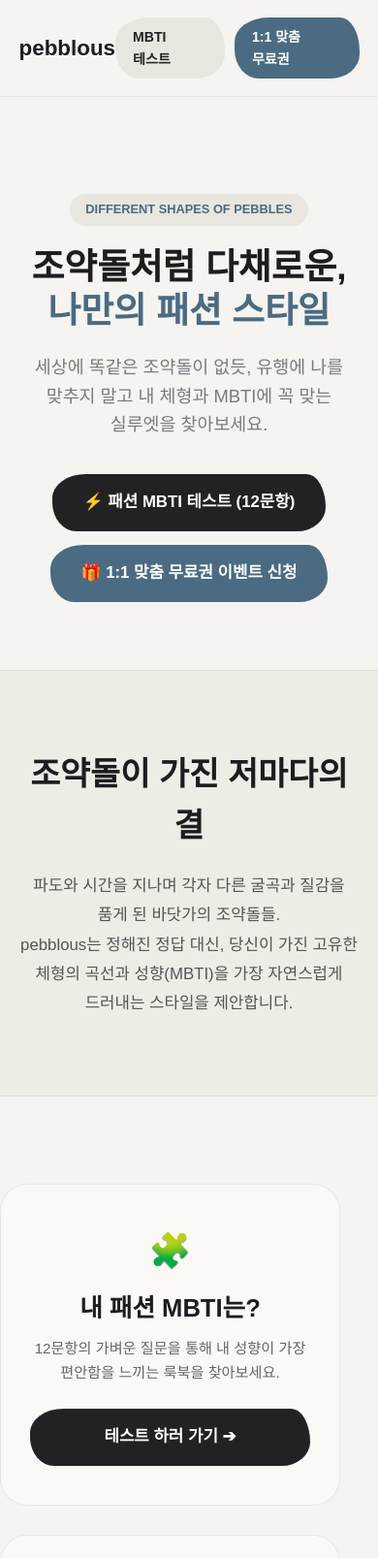
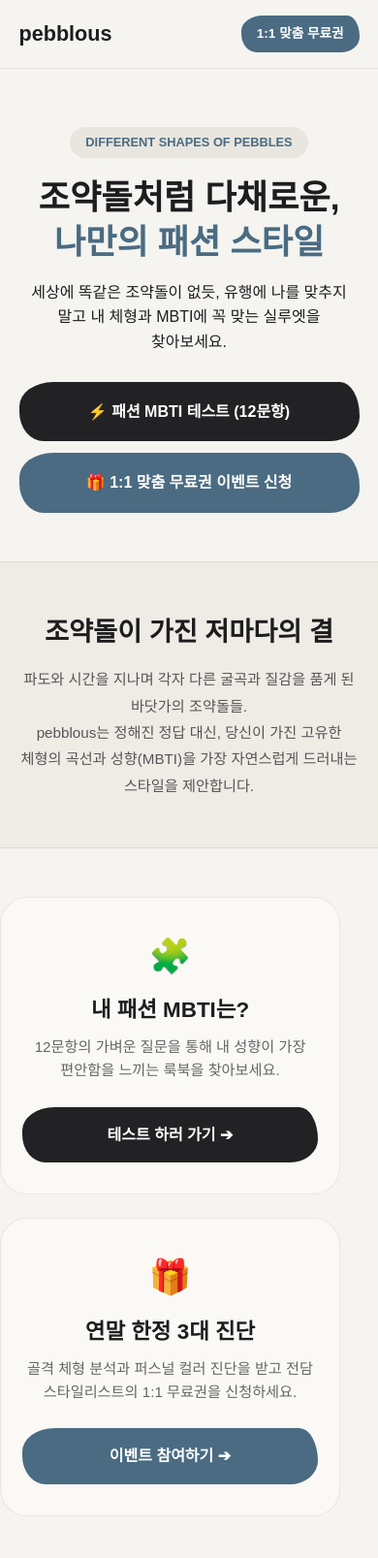
Before and after one commit to fhfh5619-source/lets_pebblous, a website: page Pebble/index.html in a window 390 px wide. Shown: the top 1607 px of the page at 97% size. Drawn offline with Linux system fonts and the light colour scheme; a web font is replaced by a local one.

Commit message:
Update index.html

```diff
--- a/Pebble/index.html
+++ b/Pebble/index.html
@@ -2,7 +2,7 @@
 <html lang="ko">
 <head>
   <meta charset="UTF-8">
-  <meta name="viewport" content="width=device-width, initial-scale=1.0">
+  <meta name="viewport" content="width=device-width, initial-scale=1.0, maximum-scale=1.0, user-scalable=no, viewport-fit=cover">
   <title>pebblous | Different Shapes of Pebbles</title>
   <link rel="stylesheet" href="https://cdn.jsdelivr.net/gh/orioncactus/pretendard@v1.3.9/dist/web/static/pretendard.min.css" />
   <style>
@@ -11,45 +11,71 @@
       --text-muted: #7A7A80; --pebble-blue: #4A6B82; --pebble-dark: #222225;
       --border-soft: rgba(0, 0, 0, 0.07); --radius-pebble: 35px 20px 30px 25px / 25px 35px 25px 30px;
     }
-    * { box-sizing: border-box; margin: 0; padding: 0; font-family: Pretendard, sans-serif; }
+    * { box-sizing: border-box; margin: 0; padding: 0; font-family: Pretendard, sans-serif; -webkit-tap-highlight-color: transparent; }
     body { background: var(--bg-stone); color: var(--text-main); line-height: 1.6; word-break: keep-all; }
     a { text-decoration: none; color: inherit; }
     .container { width: 90%; max-width: 1000px; margin: 0 auto; }
-    header { position: sticky; top: 0; background: rgba(245, 244, 240, 0.9); backdrop-filter: blur(10px); z-index: 100; padding: 18px 0; border-bottom: 1px solid var(--border-soft); }
+
+    header { position: sticky; top: 0; background: rgba(245, 244, 240, 0.92); backdrop-filter: blur(12px); z-index: 100; padding: 16px 0; border-bottom: 1px solid var(--border-soft); }
     .nav-inner { display: flex; align-items: center; justify-content: space-between; }
-    .brand-logo img { height: 36px; object-fit: contain; }
-    .nav-buttons { display: flex; gap: 10px; }
-    .btn-nav-test { background: #E8E6DF; color: #222; padding: 9px 18px; border-radius: var(--radius-pebble); font-size: 0.88rem; font-weight: 600; }
-    .btn-nav-event { background: var(--pebble-blue); color: #fff; padding: 9px 18px; border-radius: var(--radius-pebble); font-size: 0.88rem; font-weight: 600; }
+    .brand-logo img { height: 34px; object-fit: contain; }
+    .nav-buttons { display: flex; gap: 8px; }
+    .btn-nav-test { background: #E8E6DF; color: #222; padding: 8px 16px; border-radius: var(--radius-pebble); font-size: 0.85rem; font-weight: 600; }
+    .btn-nav-event { background: var(--pebble-blue); color: #fff; padding: 8px 16px; border-radius: var(--radius-pebble); font-size: 0.85rem; font-weight: 600; }
 
-    .hero { text-align: center; padding: 100px 0 70px; }
-    .badge { display: inline-block; padding: 6px 16px; background: #E8E6DF; border-radius: 999px; font-size: 0.8rem; font-weight: 700; color: var(--pebble-blue); margin-bottom: 20px; }
-    .hero h1 { font-size: clamp(2.3rem, 5vw, 3.8rem); font-weight: 800; line-height: 1.25; margin-bottom: 20px; }
+    .hero { text-align: center; }
+    .badge { display: inline-block; padding: 6px 16px; background: #E8E6DF; border-radius: 999px; font-size: 0.8rem; font-weight: 700; color: var(--pebble-blue); margin-bottom: 18px; }
     .hero h1 span { color: var(--pebble-blue); }
-    .hero p { font-size: 1.15rem; color: var(--text-muted); max-width: 580px; margin: 0 auto 36px; }
-    .hero-btn-group { display: flex; gap: 14px; justify-content: center; flex-wrap: wrap; }
-    .btn-primary { background: var(--pebble-dark); color: #fff; padding: 16px 32px; border-radius: var(--radius-pebble); font-size: 1.05rem; font-weight: 700; }
-    .btn-event { background: var(--pebble-blue); color: #fff; padding: 16px 32px; border-radius: var(--radius-pebble); font-size: 1.05rem; font-weight: 700; }
+    .hero-btn-group { display: flex; gap: 12px; justify-content: center; }
+    .btn-primary { background: var(--pebble-dark); color: #fff; border-radius: var(--radius-pebble); font-weight: 700; text-align: center; }
+    .btn-event { background: var(--pebble-blue); color: #fff; border-radius: var(--radius-pebble); font-weight: 700; text-align: center; }
 
-    .story-section { background: #EFECE6; padding: 80px 0; border-top: 1px solid var(--border-soft); border-bottom: 1px solid var(--border-soft); text-align: center; }
+    .story-section { background: #EFECE6; border-top: 1px solid var(--border-soft); border-bottom: 1px solid var(--border-soft); text-align: center; }
     .story-box { max-width: 650px; margin: 0 auto; }
-    .story-box h2 { font-size: 2.1rem; margin-bottom: 20px; font-weight: 800; }
-    .story-box p { color: #555; font-size: 1.05rem; line-height: 1.8; }
+    .story-box p { color: #555; line-height: 1.8; }
 
-    .split-grid { display: grid; grid-template-columns: 1fr 1fr; gap: 30px; margin: 90px 0; }
-    .split-card { background: #FAF9F6; border: 1px solid var(--border-soft); border-radius: 28px; padding: 40px 30px; text-align: center; }
-    .split-card h3 { font-size: 1.6rem; margin-bottom: 10px; }
+    .split-grid { display: grid; gap: 24px; }
+    .split-card { background: #FAF9F6; border: 1px solid var(--border-soft); border-radius: 28px; text-align: center; }
     .split-card p { color: #666; font-size: 0.95rem; margin-bottom: 25px; }
 
-    footer { background: #1B1B1D; color: #8C8C92; text-align: center; padding: 45px 0; font-size: 0.85rem; }
-    @media(max-width: 768px) { .split-grid { grid-template-columns: 1fr; } }
+    footer { background: #1B1B1D; color: #8C8C92; text-align: center; padding: 40px 0; font-size: 0.85rem; }
+
+    /* PC 데스크톱 */
+    @media (min-width: 769px) {
+      .hero { padding: 110px 0 80px; }
+      .hero h1 { font-size: 3.6rem; line-height: 1.25; margin-bottom: 20px; }
+      .hero p { font-size: 1.15rem; max-width: 580px; margin: 0 auto 36px; }
+      .btn-primary, .btn-event { padding: 16px 34px; font-size: 1.05rem; }
+      .story-section { padding: 80px 0; }
+      .story-box h2 { font-size: 2.1rem; margin-bottom: 20px; font-weight: 800; }
+      .story-box p { font-size: 1.05rem; }
+      .split-grid { grid-template-columns: 1fr 1fr; margin: 90px 0; }
+      .split-card { padding: 45px 35px; }
+      .split-card h3 { font-size: 1.6rem; margin-bottom: 10px; }
+    }
+
+    /* 모바일 세로 */
+    @media (max-width: 768px) {
+      .hero { padding: 60px 0 50px; }
+      .hero h1 { font-size: 2.2rem; line-height: 1.3; margin-bottom: 16px; }
+      .hero p { font-size: 1rem; margin-bottom: 28px; }
+      .hero-btn-group { flex-direction: column; width: 100%; }
+      .btn-primary, .btn-event { width: 100%; padding: 18px 20px; font-size: 1rem; }
+      .story-section { padding: 50px 0; }
+      .story-box h2 { font-size: 1.7rem; margin-bottom: 14px; font-weight: 800; }
+      .story-box p { font-size: 0.95rem; }
+      .split-grid { grid-template-columns: 1fr; margin: 50px 0; }
+      .split-card { padding: 32px 22px; }
+      .split-card h3 { font-size: 1.4rem; margin-bottom: 8px; }
+      .btn-nav-test { display: none; } /* 모바일 헤더 단순화 */
+    }
   </style>
 </head>
 <body>
   <header>
     <div class="container nav-inner">
       <a href="/" class="brand-logo">
-        <img src="input_file_0.png" alt="pebblous" onerror="this.outerHTML='<span style=\'font-weight:800;font-size:1.4rem;\'>pebblous</span>'">
+        <img src="input_file_0.png" alt="pebblous" onerror="this.outerHTML='<span style=\'font-weight:800;font-size:1.35rem;\'>pebblous</span>'">
       </a>
       <div class="nav-buttons">
         <a href="/test" class="btn-nav-test">MBTI 테스트</a>
@@ -73,8 +99,7 @@
   <section class="story-section">
     <div class="container story-box">
       <h2>조약돌이 가진 저마다의 결</h2>
-      <p>파도와 시간을 지나며 각자 다른 굴곡과 질감을 품게 된 바닷가의 조약돌들.</p>
-      <p>pebblous는 정해진 정답 대신, 당신이 가진 고유한 체형의 곡선과 성향(MBTI)을 가장 자연스럽게 드러내는 스타일을 제안합니다.</p>
+      <p>파도와 시간을 지나며 각자 다른 굴곡과 질감을 품게 된 바닷가의 조약돌들.<br>pebblous는 정해진 정답 대신, 당신이 가진 고유한 체형의 곡선과 성향(MBTI)을 가장 자연스럽게 드러내는 스타일을 제안합니다.</p>
     </div>
   </section>
 
@@ -83,14 +108,14 @@
       <div style="font-size: 2.2rem; margin-bottom:10px;">🧩</div>
       <h3>내 패션 MBTI는?</h3>
       <p>12문항의 가벼운 질문을 통해 내 성향이 가장 편안함을 느끼는 룩북을 찾아보세요.</p>
-      <a href="/test" class="btn-primary" style="display:inline-block; width:100%;">테스트 하러 가기 ➔</a>
+      <a href="/test" class="btn-primary" style="display:block; width:100%; padding:16px;">테스트 하러 가기 ➔</a>
     </div>
 
     <div class="split-card">
       <div style="font-size: 2.2rem; margin-bottom:10px;">🎁</div>
       <h3>연말 한정 3대 진단</h3>
       <p>골격 체형 분석과 퍼스널 컬러 진단을 받고 전담 스타일리스트의 1:1 무료권을 신청하세요.</p>
-      <a href="/event" class="btn-event" style="display:inline-block; width:100%;">이벤트 참여하기 ➔</a>
+      <a href="/event" class="btn-event" style="display:block; width:100%; padding:16px;">이벤트 참여하기 ➔</a>
     </div>
   </div>
 
```
